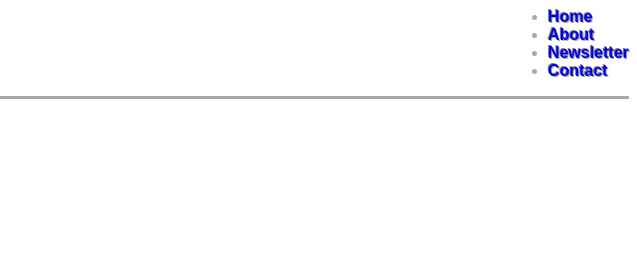
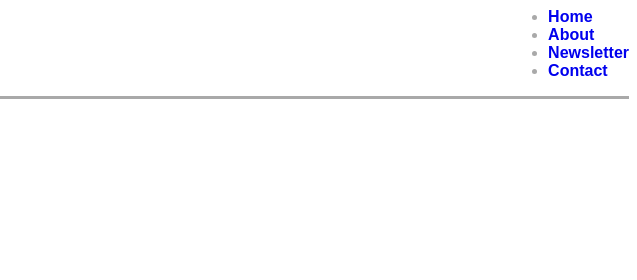
Before and after one commit to lizzieshipwreck/lizshipton-author-website, a Gatsby site: page /contact in a window 1280 px wide. Shown: the top 280 px of the page, 643-1280 px from the left. Built offline with nearby package versions, Linux system fonts and the light colour scheme; Gatsby itself is replaced by a stand-in of ours; a web font is replaced by a local one.

Commit message:
style: header nav style

```diff
--- a/src/components/nav.module.css
+++ b/src/components/nav.module.css
@@ -23,22 +23,6 @@
     padding-left: 1rem;
 }
 
-#home {
-    text-shadow: -1px -1px 0px gray, 1px 1px 0px darkgray;
-}
-
-#about {
-    text-shadow: -1px -1px 0px gray, 1px 1px 0px darkgray;
-}
-
-#newsletter {
-    text-shadow: -1px -1px 0px gray, 1px 1px 0px darkgray;
-}
-
-#contact {
-    text-shadow: -1px -1px 0px gray, 1px 1px 0px darkgray;
-}
-
 @media only screen and (min-width: 750px) {
     .nav-link-item {
         padding-left: 2rem;
```
